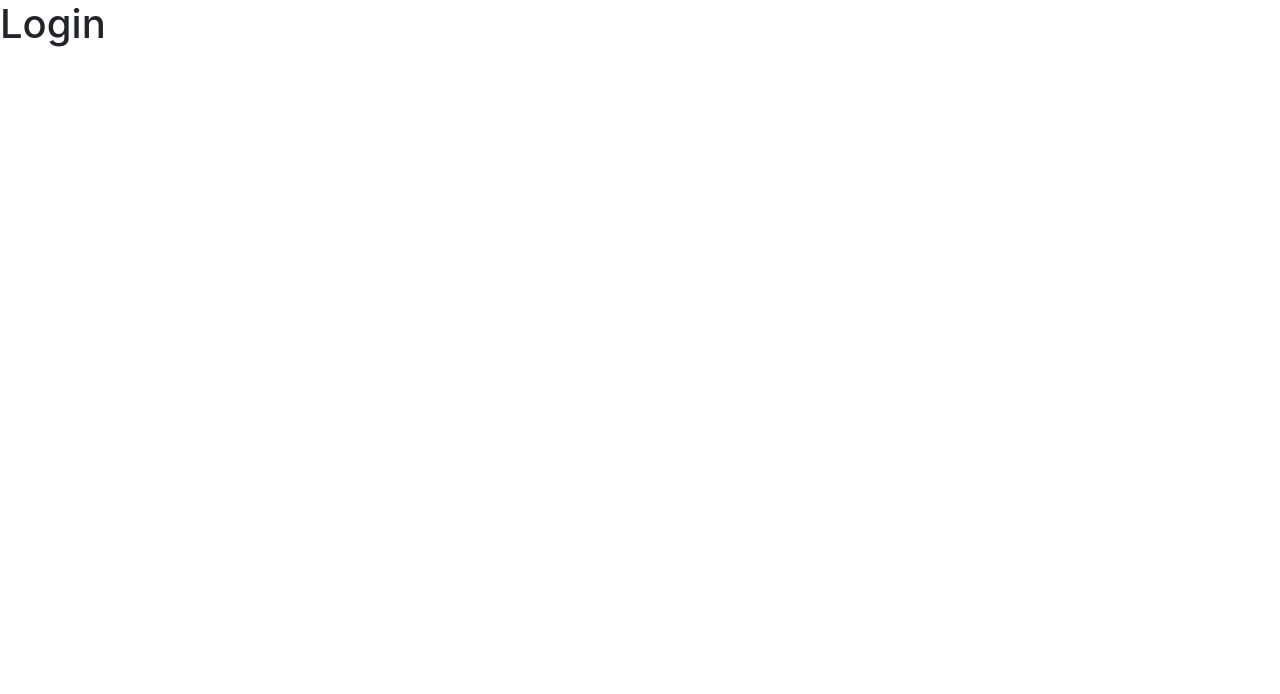
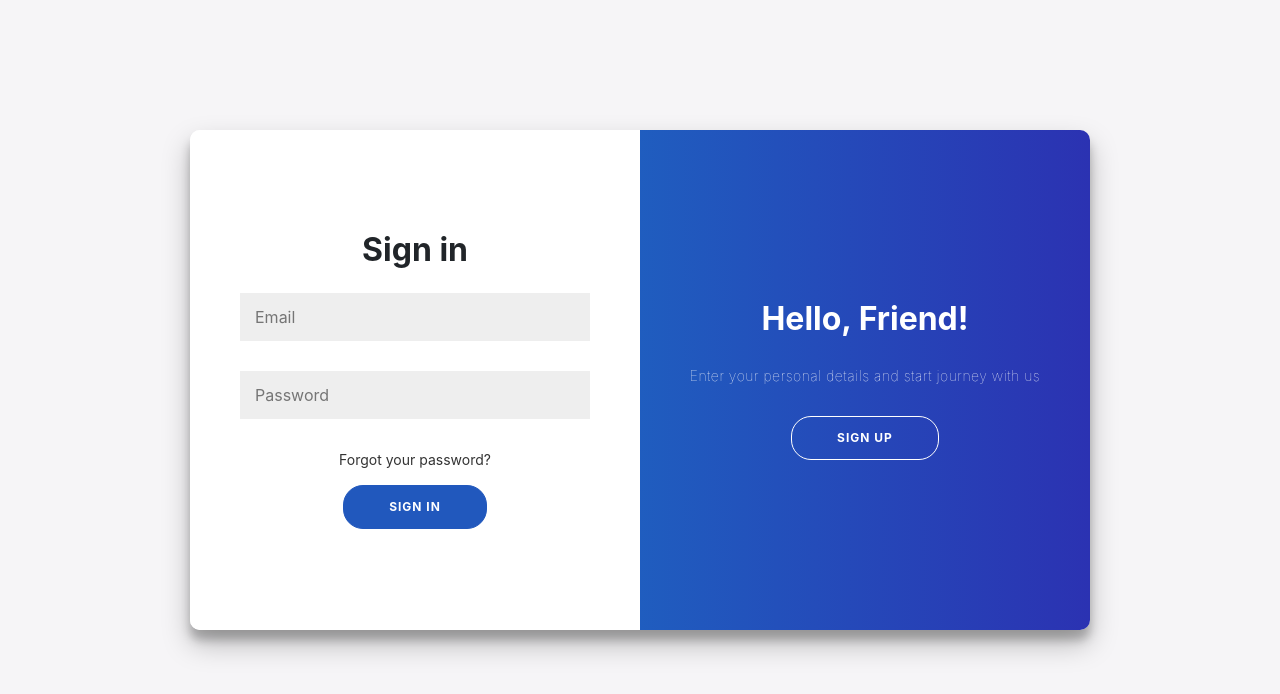
Before and after one commit to AngelCruzL/tsx-calendar, a React (Vite) app: page /login in a window 1280 px wide. Shown: the top 694 px of the page. Built offline with nearby package versions, Linux system fonts and the light colour scheme.

Commit message:
feat: adding login screen

```diff
--- a/src/components/auth/LoginScreen.tsx
+++ b/src/components/auth/LoginScreen.tsx
@@ -1,9 +1,72 @@
 import React from 'react';
+import './login.css';
 
 function LoginScreen() {
+  const toggleSignInState = (signInForm = true) => {
+    const container = document.getElementById('container');
+
+    if (container)
+      signInForm
+        ? container.classList.add('right-panel-active')
+        : container.classList.remove('right-panel-active');
+  };
+
   return (
-    <div>
-      <h1>Login</h1>
+    <div className="container" id="container">
+      <div className="form-container sign-up-container">
+        <form action="#">
+          <h2>Create Account</h2>
+
+          <input type="text" placeholder="Name" />
+          <input type="email" placeholder="Email" />
+          <input type="password" placeholder="Password" />
+          <input type="password" placeholder="Confirm your password" />
+          <button>Sign Up</button>
+        </form>
+      </div>
+
+      <div className="form-container sign-in-container">
+        <form action="#">
+          <h2>Sign in</h2>
+
+          <input type="email" placeholder="Email" />
+          <input type="password" placeholder="Password" />
+          <a href="#" className="forgot-password">
+            Forgot your password?
+          </a>
+          <button>Sign In</button>
+        </form>
+      </div>
+
+      <div className="overlay-container">
+        <div className="overlay">
+          <div className="overlay-panel overlay-left">
+            <h2>Welcome Back!</h2>
+            <p>
+              To keep connected with us please login with your personal info
+            </p>
+            <button
+              className="ghost"
+              id="signIn"
+              onClick={() => toggleSignInState(false)}
+            >
+              Sign In
+            </button>
+          </div>
+
+          <div className="overlay-panel overlay-right">
+            <h2>Hello, Friend!</h2>
+            <p>Enter your personal details and start journey with us</p>
+            <button
+              className="ghost"
+              id="signUp"
+              onClick={() => toggleSignInState(true)}
+            >
+              Sign Up
+            </button>
+          </div>
+        </div>
+      </div>
     </div>
   );
 }
--- /dev/null
+++ b/src/components/auth/login.css
@@ -0,0 +1,364 @@
+* {
+  box-sizing: border-box;
+}
+
+body {
+  background: #f6f5f7;
+  display: flex;
+  justify-content: center;
+  align-items: center;
+  flex-direction: column;
+  height: 100vh;
+  margin: -20px 0 50px;
+  position: relative;
+}
+
+h2 {
+  text-align: center;
+  font-weight: bold;
+}
+
+p {
+  font-size: 14px;
+  font-weight: 100;
+  line-height: 20px;
+  letter-spacing: 0.5px;
+  margin: 20px 0 30px;
+}
+
+span {
+  font-size: 12px;
+}
+
+a {
+  color: #333;
+  font-size: 14px;
+  text-decoration: none;
+  margin: 15px 0;
+}
+
+button {
+  border-radius: 20px;
+  border: 1px solid #2158bd;
+  background-color: #2158bd;
+  color: #ffffff;
+  font-size: 12px;
+  font-weight: bold;
+  padding: 12px 45px;
+  letter-spacing: 1px;
+  outline: none;
+  text-transform: uppercase;
+  transition: transform 80ms ease-in;
+}
+
+button:active {
+  transform: scale(0.95);
+}
+
+button.ghost {
+  background-color: transparent;
+  border-color: #ffffff;
+}
+
+form {
+  background-color: #ffffff;
+  display: flex;
+  align-items: center;
+  justify-content: center;
+  flex-direction: column;
+  padding: 0 50px;
+  height: 100%;
+  text-align: center;
+}
+
+input {
+  background-color: #eee;
+  border: none;
+  padding: 12px 15px;
+  margin: 15px 0;
+  outline: none;
+  width: 100%;
+}
+
+.container {
+  background-color: #fff;
+  border-radius: 10px;
+  box-shadow: 0 14px 28px rgba(0, 0, 0, 0.25), 0 10px 10px rgba(0, 0, 0, 0.22);
+  position: relative;
+  overflow: hidden;
+  width: 900px;
+  max-width: 100%;
+  min-height: 500px;
+}
+
+.form-container {
+  position: absolute;
+  top: 0;
+  height: 100%;
+  transition: all 0.6s ease-in-out;
+}
+
+.sign-in-container {
+  left: 0;
+  width: 50%;
+  z-index: 2;
+}
+
+.container.right-panel-active .sign-in-container {
+  transform: translateX(100%);
+}
+
+.sign-up-container {
+  left: 0;
+  width: 50%;
+  opacity: 0;
+  z-index: 1;
+}
+
+.container.right-panel-active .sign-up-container {
+  transform: translateX(100%);
+  opacity: 1;
+  z-index: 5;
+  animation: show 0.6s;
+}
+
+@keyframes show {
+  0%,
+  49.99% {
+    opacity: 0;
+    z-index: 1;
+  }
+
+  50%,
+  100% {
+    opacity: 1;
+    z-index: 5;
+  }
+}
+
+.forgot-password {
+  transition: letter-spacing 0.3s ease-in-out;
+}
+
+.forgot-password:hover {
+  letter-spacing: 1px;
+}
+
+.overlay-container {
+  position: absolute;
+  top: 0;
+  left: 50%;
+  width: 50%;
+  height: 100%;
+  overflow: hidden;
+  transition: transform 0.6s ease-in-out;
+  z-index: 100;
+}
+
+.container.right-panel-active .overlay-container {
+  transform: translateX(-100%);
+}
+
+.overlay {
+  background: #1488cc; /* fallback for old browsers */
+  background: -webkit-linear-gradient(
+    to right,
+    #1488cc,
+    #2b32b2
+  ); /* Chrome 10-25, Safari 5.1-6 */
+  background: linear-gradient(
+    to right,
+    #1488cc,
+    #2b32b2
+  ); /* W3C, IE 10+/ Edge, Firefox 16+, Chrome 26+, Opera 12+, Safari 7+ */
+  background-repeat: no-repeat;
+  background-size: cover;
+  background-position: 0 0;
+  color: #ffffff;
+  position: relative;
+  left: -100%;
+  height: 100%;
+  width: 200%;
+  transform: translateX(0);
+  transition: transform 0.6s ease-in-out;
+}
+
+.container.right-panel-active .overlay {
+  transform: translateX(50%);
+}
+
+.overlay-panel {
+  position: absolute;
+  display: flex;
+  align-items: center;
+  justify-content: center;
+  flex-direction: column;
+  padding: 0 40px;
+  text-align: center;
+  top: 0;
+  height: 100%;
+  width: 50%;
+  transform: translateX(0);
+  transition: transform 0.6s ease-in-out;
+}
+
+.overlay-left {
+  transform: translateX(-20%);
+}
+
+.container.right-panel-active .overlay-left {
+  transform: translateX(0);
+}
+
+.overlay-right {
+  right: 0;
+  transform: translateX(0);
+}
+
+.container.right-panel-active .overlay-right {
+  transform: translateX(20%);
+}
+
+.social-container {
+  margin: 20px 0;
+}
+
+.social-container a {
+  border: 1px solid #dddddd;
+  border-radius: 50%;
+  display: inline-flex;
+  justify-content: center;
+  align-items: center;
+  margin: 0 5px;
+  height: 40px;
+  width: 40px;
+  box-shadow: 0px 3px 5px -1px rgba(0, 0, 0, 0.1),
+    0px 6px 10px 0px rgba(0, 0, 0, 0.1), 0px 1px 18px 0px rgba(0, 0, 0, 0.1);
+}
+.square-one {
+  position: absolute;
+  background: #205cbf;
+  width: 30px;
+  height: 30px;
+  top: 15%;
+  left: 20%;
+  -webkit-transform: rotate(-65deg);
+  transform: rotate(-65deg);
+}
+
+.square-two {
+  position: absolute;
+  width: 25px;
+  height: 25px;
+  top: 55%;
+  right: 1%;
+  -webkit-transform: rotate(-65deg);
+  transform: rotate(-65deg);
+  background-color: #6fb1fc;
+}
+.square-three {
+  position: absolute;
+  width: 50px;
+  height: 50px;
+  top: 30%;
+  left: 45%;
+  -webkit-transform: rotate(-65deg);
+  transform: rotate(-65deg);
+  background-color: #0052d4;
+}
+
+.circle-one {
+  position: absolute;
+  width: 250px;
+  height: 250px;
+  border-radius: 100%;
+  bottom: -125px;
+  left: -125px;
+  background-color: #4364f7;
+}
+
+.circle-two {
+  position: absolute;
+  width: 30px;
+  height: 30px;
+  bottom: 20%;
+  right: 25%;
+  border-radius: 100%;
+  background: #205cbf;
+}
+
+.triangle-one {
+  position: absolute;
+  width: 0;
+  height: 0;
+  border-top: 69px solid transparent;
+  border-bottom: 48px solid transparent;
+  border-left: 90px solid rgba(255, 255, 255, 0.08);
+  top: 45%;
+  left: 30%;
+  background-color: transparent;
+  -webkit-transform: rotate(-100deg);
+  transform: rotate(-100deg);
+  background-color: #4364f7;
+}
+.triangle-two {
+  position: absolute;
+  width: 0;
+  height: 0;
+  border-top: 200px solid transparent;
+  border-bottom: 130px solid transparent;
+  border-left: 180px solid rgba(255, 255, 255, 0.1);
+  top: -150px;
+  right: 90px;
+  background-color: transparent;
+  -webkit-transform: rotate(-80deg);
+  transform: rotate(-80deg);
+  background-color: #0052d4;
+}
+
+.triangle-three {
+  position: absolute;
+  width: 0;
+  height: 0;
+  border-top: 68px solid transparent;
+  border-bottom: 49px solid transparent;
+  border-left: 90px solid rgba(255, 255, 255, 0.08);
+  right: 10%;
+  bottom: 1%;
+  background-color: transparent;
+  transform: rotate(-170deg);
+  background: #205cbf;
+}
+.triangle-three1 {
+  position: absolute;
+  width: 0;
+  height: 0;
+  border-top: 68px solid transparent;
+  border-bottom: 49px solid transparent;
+  border-left: 90px solid rgba(255, 255, 255, 0.08);
+  left: 3%;
+  top: 5%;
+  background-color: transparent;
+  transform: rotate(-170deg);
+  background: #205cbf;
+}
+.rectangle-one {
+  position: absolute;
+  width: 25px;
+  height: 50px;
+  top: 80%;
+  left: 25%;
+  -webkit-transform: rotate(-55deg);
+  transform: rotate(-55deg);
+  background-color: #0052d4;
+}
+.rectangle-two {
+  position: absolute;
+  width: 15px;
+  height: 30px;
+  top: 42%;
+  right: 23%;
+  -webkit-transform: rotate(-55deg);
+  transform: rotate(-55deg);
+  background-color: #4364f7;
+}
```
Also changed, not shown: 2 other files (tests, documents, lock files or other folders).
